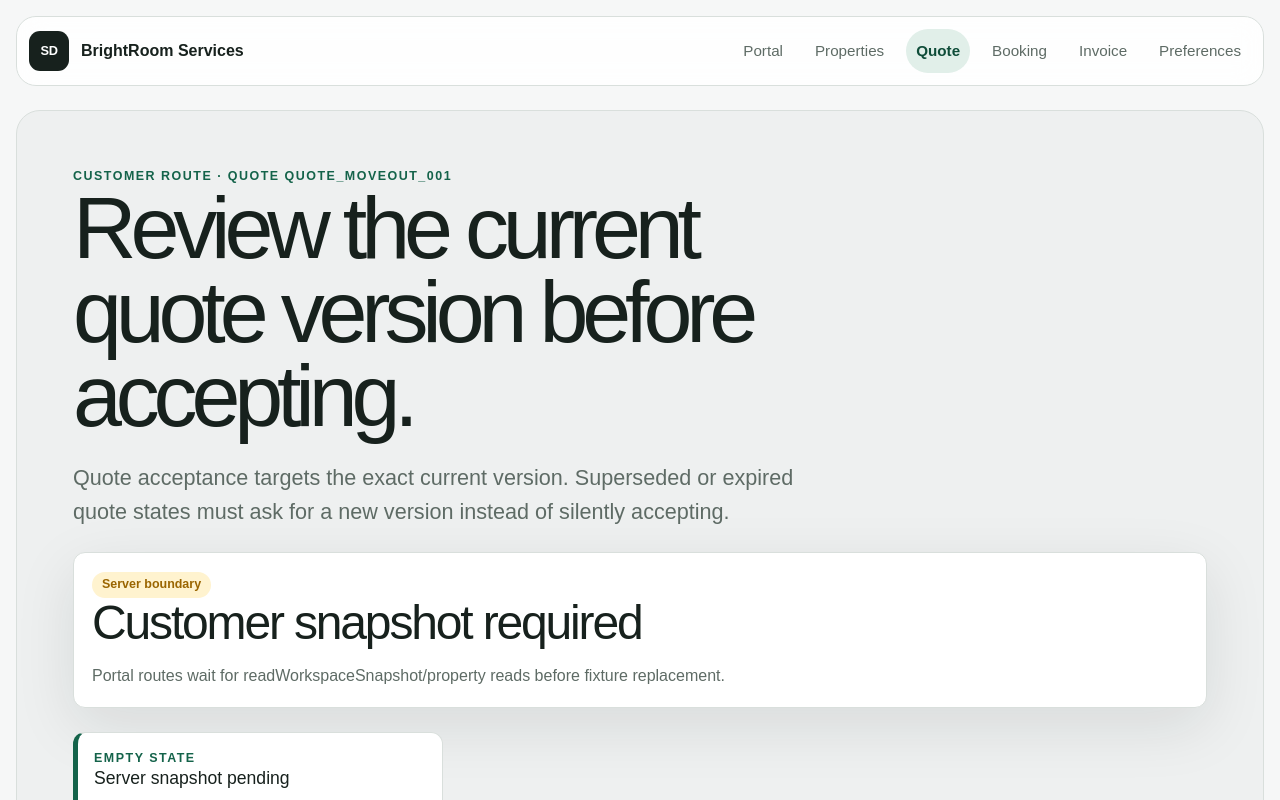
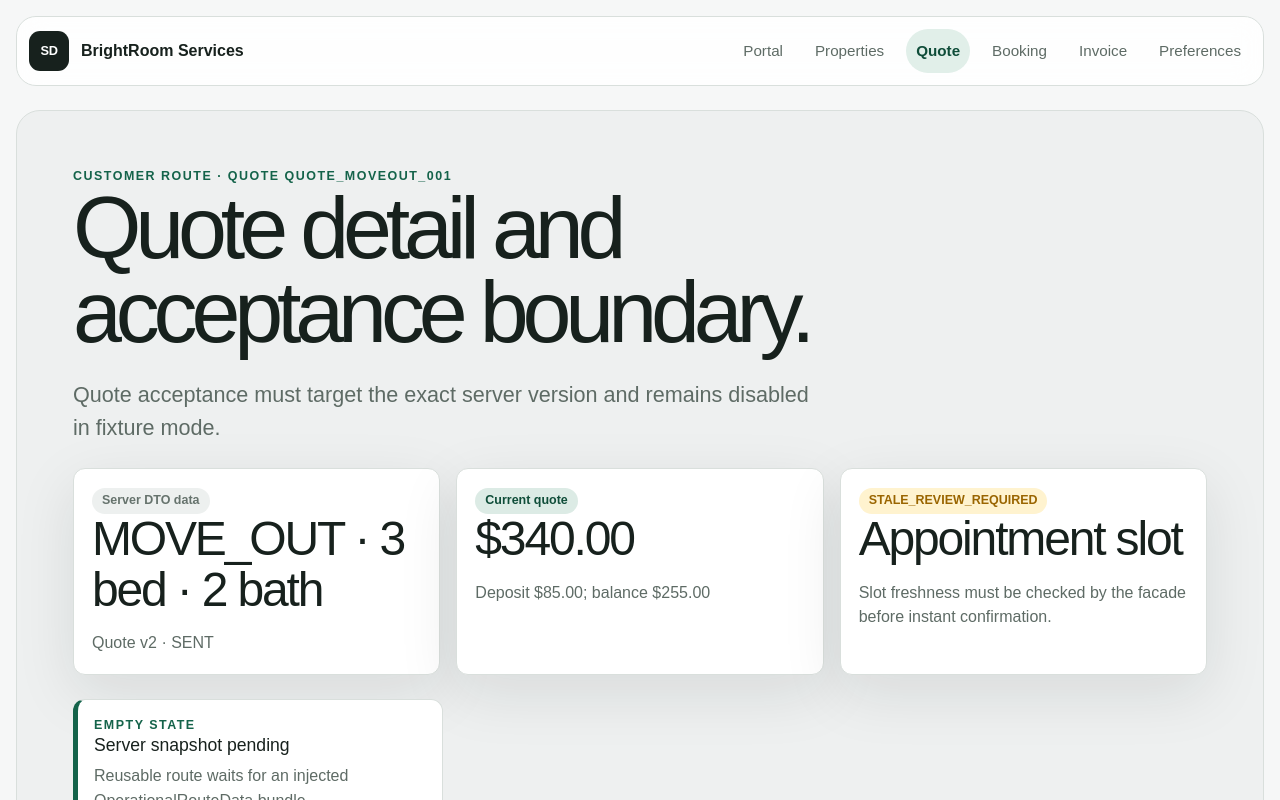
Before and after one commit to SaamVR/ServiceDesk, a Next.js app: page /portal/quotes/quote_moveout_001 in a window 1280 px wide. Shown: the top 800 px of the page. Built offline with nearby package versions, Linux system fonts and the light colour scheme.

Commit message:
refactor(product): route portal quote through fixture wrapper

```diff
--- a/src/app/portal/quotes/[id]/page.tsx
+++ b/src/app/portal/quotes/[id]/page.tsx
@@ -1,15 +1,15 @@
-import { OperationalRoute } from "@/features/operations/OperationalRoute";
+import { OperationalFixtureRoute } from "@/features/operations/OperationalFixtureRoute";
 
 export default async function PortalQuotePage({ params }: { params: Promise<{ id: string }> }) {
   const { id } = await params;
 
   return (
-    <OperationalRoute
+    <OperationalFixtureRoute
       surface="customer"
       customerModule="quote"
       resourceLabel={`quote ${id}`}
-      title="Review the current quote version before accepting."
-      description="Quote acceptance targets the exact current version. Superseded or expired quote states must ask for a new version instead of silently accepting."
+      title="Quote detail and acceptance boundary."
+      description="Quote acceptance must target the exact server version and remains disabled in fixture mode."
     />
   );
 }
```
